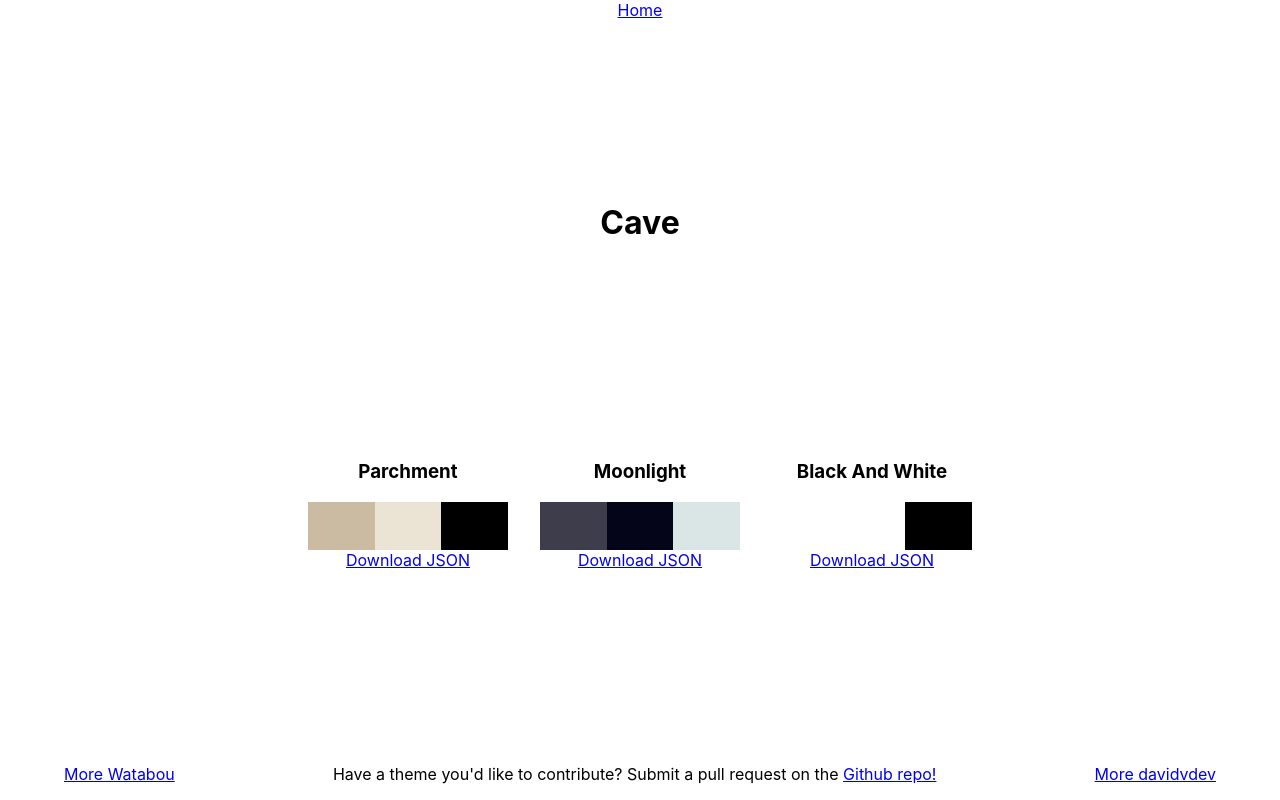
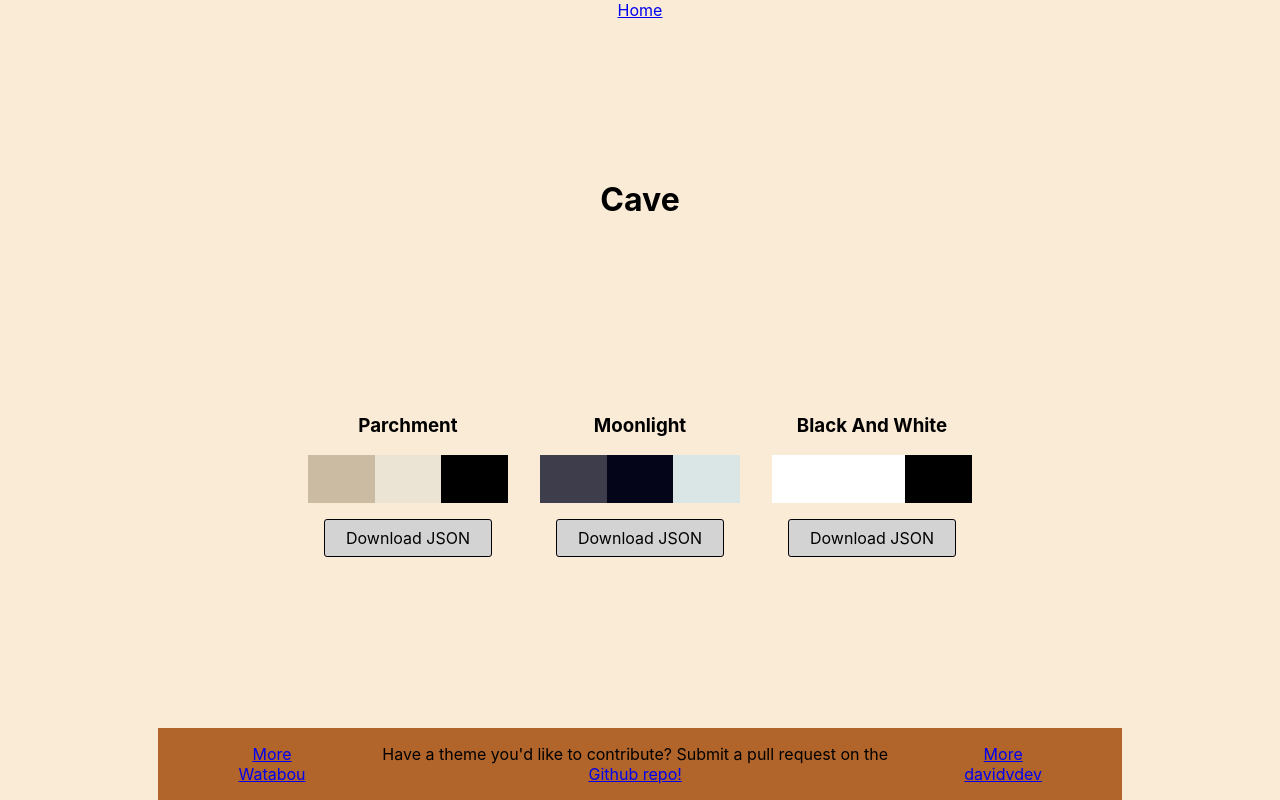
Before and after one commit to davidvdev/watabouthis, a React (Vite) app: page /cave in a window 1280 px wide. Built offline with nearby package versions, Linux system fonts and the light colour scheme.

Commit message:
adding colors and more styling

```diff
--- a/src/App.css
+++ b/src/App.css
@@ -1,3 +1,16 @@
+:root {
+  --ow: antiquewhite;
+  --color-1: #F3DCAF;
+  --color-2: #FBC107;
+  --color-3: #ADAC33;
+  --color-4: #B1652B;
+  --color-5: #893302;
+}
+
+html {
+  background-color: var(--ow);
+}
+
 .App {
   display: flex;
   flex-direction: column;
@@ -7,12 +20,9 @@
   min-height: 100vh;
 }
 
-/* header {
-
-} */
-
 footer {
-  width: 90%;
+  background-color:var(--color-4);
+  padding: 0 5%;
   display: flex;
   align-items: center;
   justify-content: space-between;
@@ -20,7 +30,9 @@ footer {
 
 footer p {
   display: block;
+  padding: 0 5%;
 }
+
 .StyleCardTableau {
   display: flex;
   flex-wrap: wrap;
@@ -41,3 +53,24 @@ footer p {
 .colorBlock {
   flex: auto;
 }
+
+.download {
+  border: 1px solid black;
+  background-color: lightgray;
+  color: black;
+  border-radius: 3px;
+  padding: 0.5em;
+  text-decoration: none;
+  display: block;
+  margin: 1em;
+}
+
+.download:hover {
+  background-color: gray;
+  color: white;
+}
+
+.download:active {
+  background-color: darkgrey;
+  border: 1px solid darkgrey;
+}
--- a/src/components/StyleCard.jsx
+++ b/src/components/StyleCard.jsx
@@ -1,7 +1,5 @@
 
 const StyleCard = ({style, generator}) => {
-    const width = "40"
-    const height = "80"
 
     const colors = Object.values(style).filter(setting => setting.length === 7 && setting.charAt(0) === "#")
 
@@ -13,7 +11,7 @@ const StyleCard = ({style, generator}) => {
                 {style.name.split("-").map(word => word.charAt(0).toUpperCase() + word.substring(1)).join(" ")}
             </h3>
             <div className="ColorPreviews">
-                    {colors.map((color,index) => <div style={{ backgroundColor:color }} className="colorBlock"/>)}
+                    {colors.map(color => <div style={{ backgroundColor:color }} className="colorBlock"/>)}
             </div>
             {/* <ul>
                 <li></li>
--- a/src/main.jsx
+++ b/src/main.jsx
@@ -17,6 +17,7 @@ ReactDOM.createRoot(document.getElementById('root')).render(
         <Route path="mansion" element={<GeneratorPage genType="mansion"/>} />
         <Route path="village" element={<GeneratorPage genType="village"/>} />
         <Route path="cave" element={<GeneratorPage genType="cave"/>} />
+        <Route path="compass-rose" element={<GeneratorPage genType="compass-rose"/>} />
       </Routes>
     </BrowserRouter>
   </React.StrictMode>
```
